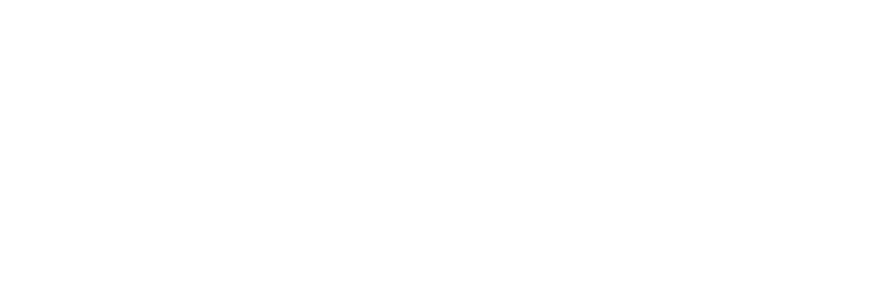
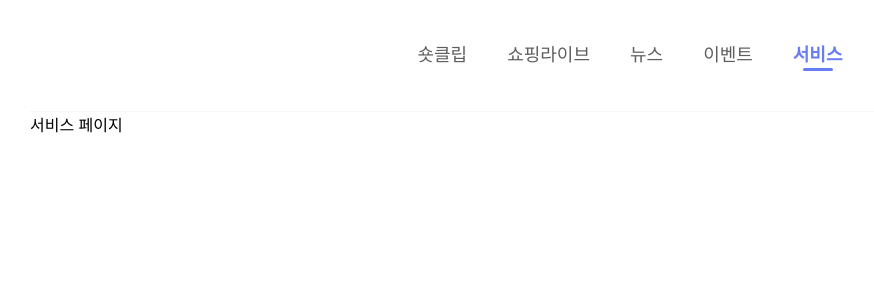
Before and after one commit to livbee-project/front-end-react, a React (Vite) app in the folder livbee-project/: page /service in a window 1280 px wide. Before the commit this address had no page. Shown: the top 300 px of the page, without its empty margins (10-884 px from the left). Built offline with nearby package versions, Linux system fonts and the light colour scheme; a web font is replaced by a local one.

Commit message:
251104 > front-end > react > 홈 > 상단 탭 컴포넌트 추가 및 적용

```diff
--- a/livbee-project/src/app/Router.tsx
+++ b/livbee-project/src/app/Router.tsx
@@ -1,12 +1,44 @@
 import { BrowserRouter, Routes, Route } from 'react-router-dom';
 import Home from '../presentation/pages/Home';
 import '../presentation/styles/global.css';
+// (추가) 방금 생성한 레이아웃 컴포넌트를 import합니다.
+import TopNavLayout from '../presentation/layouts/TopNavLayout';
 
 const AppRouter = () => (
   <BrowserRouter>
-    <div className="app-container">
+    {/*
+      (수정) .app-container를 <Home /> 내부가 아닌 라우터의 최상위로 이동시켰습니다.
+      Flutter의 max-width 1200px를 모든 페이지에 일관되게 적용합니다.
+    */}
+    <div className="app-container" style={{ height: '100vh' }}>
       <Routes>
-        <Route path="/" element={<Home />} />
+        {/*
+          --- (수정) 중첩 라우트(Shell Route) 적용 ---
+
+          1. 부모 <Route>가 TopNavLayout을 렌더링합니다.
+             이 부모 <Route>는 path가 없습니다.
+        */}
+        <Route element={<TopNavLayout />}>
+          {/*
+            2. 자식 <Route>들
+            이제 이 경로들은 <TopNavLayout>의 <Outlet /> 내부에 렌더링됩니다.
+            Flutter 라우터의 자식 경로들을 참고했습니다.
+          */}
+          <Route path="/" element={<Home />} />
+
+          {/* (추가) 탭바에 있는 나머지 페이지들의 라우트 (임시) */}
+          <Route path="/clips" element={<div>클립 페이지</div>} />
+          <Route path="/live" element={<div>쇼핑라이브 페이지</div>} />
+          <Route path="/news" element={<div>뉴스 페이지</div>} />
+          <Route path="/event" element={<div>이벤트 페이지</div>} />
+          <Route path="/service" element={<div>서비스 페이지</div>} />
+        </Route>
+
+        {/*
+          (참고) 만약 /login 처럼 탭바가 *없는* 페이지를 만든다면,
+          이 <Route> 그룹 밖에 별도로 선언하면 됩니다.
+        */}
+        {/* <Route path="/login" element={<div>로그인 페이지</div>} /> */}
       </Routes>
     </div>
   </BrowserRouter>
--- /dev/null
+++ b/livbee-project/src/presentation/components/TopTabBar.tsx
@@ -0,0 +1,128 @@
+import React from 'react';
+import { useLocation, useNavigate } from 'react-router-dom';
+// global.css의 CSS 변수(색상)와 .hide-scrollbar 클래스를 사용합니다.
+import '../styles/global.css';
+
+/**
+ * Flutter 원본의
+ * 탭 메뉴 데이터를 React 상수로 정의
+ */
+const TABS = [
+    { label: '숏클립', path: '/clips' },
+    { label: '쇼핑라이브', path: '/live' },
+    { label: '뉴스', path: '/news' },
+    { label: '이벤트', path: '/event' },
+    { label: '서비스', path: '/service' },
+];
+
+/**
+ * Flutter 원본의
+ * "준비중" 경로 데이터를 React 상수로 정의
+ */
+const COMING_SOON_PATHS = ['/live', '/event', '/service'];
+
+/**
+ * 앱 상단에 고정되는 탭 네비게이션 바 컴포넌트
+ * Flutter의 CommonTopTabBar 위젯에 해당합니다.
+ */
+const TopTabBar: React.FC = () => {
+    // 1. React Router의 훅을 사용하여 현재 경로와 네비게이션 함수를 가져옵니다.
+    const location = useLocation();
+    const navigate = useNavigate();
+
+    /**
+     * 2. 탭 클릭 시 실행될 핸들러
+     */
+    const handleTabClick = (path: string) => {
+        // Flutter 원본의 "준비중" 토스트 로직
+        if (COMING_SOON_PATHS.includes(path)) {
+            // (React에는 공통 Toast가 없으므로 임시로 alert 사용)
+            alert('준비중인 기능입니다.');
+        } else {
+            // Flutter의 context.go(path) 로직
+            navigate(path);
+        }
+    };
+
+    // --- 3. 스타일 정의 ---
+
+    /** 가로 스크롤 컨테이너 스타일 (Flutter의 SingleChildScrollView) */
+    const containerStyle: React.CSSProperties = {
+        width: '100%',
+        backgroundColor: 'var(--white)',
+        borderBottom: '1px solid #F7F8FA', // --background-color
+        display: 'flex',
+        overflowX: 'auto', // 가로 스크롤 활성화
+        overflowY: 'hidden',
+        boxSizing: 'border-box',
+    };
+
+    /** (추가) 탭 버튼들을 감싸서 중앙 정렬시키는 래퍼 */
+    const innerWrapperStyle: React.CSSProperties = {
+        display: 'flex',
+        alignItems: 'center',
+        margin: '0 auto', // (핵심) 이 부분이 탭 그룹을 중앙 정렬시킴
+        padding: '0 12px', // container의 좌우 패딩을 여기로 이동
+        flexShrink: 0, // 스크롤 시 찌그러지지 않도록
+    };
+
+    /** 개별 탭 버튼 (TextButton) 스타일 */
+    const tabButtonStyle: React.CSSProperties = {
+        background: 'none',
+        border: 'none',
+        padding: '40px 20px',
+        cursor: 'pointer',
+        display: 'flex',
+        flexDirection: 'column',
+        alignItems: 'center',
+        justifyContent: 'center',
+        flexShrink: 0, // 가로 스크롤 시 탭이 찌그러지지 않도록 설정
+    };
+
+    // --- 4. 렌더링 ---
+    return (
+        // 1. 스크롤 컨테이너
+        <div style={containerStyle} className="hide-scrollbar">
+            {/* 2. (추가) 중앙 정렬 래퍼 */}
+            <div style={innerWrapperStyle}>
+                {TABS.map((tab) => {
+                    const isActive = location.pathname === tab.path;
+
+                    /** (수정) 탭 텍스트 스타일 */
+                    const textStyle: React.CSSProperties = {
+                        // (수정) 14px -> var(--h2) (18px)
+                        fontSize: 'var(--h2)',
+                        // (수정) 비활성 색상: var(--black) -> var(--dark-gray)
+                        // (수정) 비활성 굵기: normal (유지)
+                        color: isActive ? 'var(--primary)' : 'var(--dark-gray)',
+                        fontWeight: isActive ? 'bold' : 'normal',
+                    };
+
+                    /** 하단 밑줄 스타일 (변경 없음) */
+                    const underlineStyle: React.CSSProperties = {
+                        marginTop: 2,
+                        height: 3,
+                        width: 30,
+                        backgroundColor: isActive ? 'var(--primary)' : 'transparent',
+                        borderRadius: 3,
+                    };
+
+                    return (
+                        <button
+                            key={tab.path}
+                            style={tabButtonStyle}
+                            onClick={() => handleTabClick(tab.path)}
+                        >
+                            <span style={textStyle}>{tab.label}</span>
+                            <div style={underlineStyle} />
+                        </button>
+                    );
+                })}
+            </div>
+            {/* --- 중앙 정렬 래퍼 종료 --- */}
+        </div>
+        /* --- 스크롤 컨테이너 종료 --- */
+    );
+};
+
+export default TopTabBar;
--- /dev/null
+++ b/livbee-project/src/presentation/layouts/TopNavLayout.tsx
@@ -0,0 +1,29 @@
+import React from 'react';
+import { Outlet } from 'react-router-dom';
+import TopTabBar from '../components/TopTabBar'; // 방금 만든 탭바
+
+/**
+ * 상단 탭바(TopTabBar)를 포함하는 레이아웃 셸(Shell)입니다.
+ * 이 라우트의 자식(children) 경로는 모두 <Outlet /> 위치에 렌더링됩니다.
+ * Flutter의 TopBarShellScreen과 동일한 역할입니다.
+ */
+const TopNavLayout: React.FC = () => {
+  return (
+    // Flutter의 Column[TabBar, Expanded(child)] 레이아웃과 동일하게 구현
+    <div style={{ display: 'flex', flexDirection: 'column', height: '100%' }}>
+      {/* 1. 상단 탭바 (고정) */}
+      <TopTabBar />
+
+      {/* 2. 실제 페이지 내용 (교체됨) */}
+      {/*
+        <Outlet />은 react-router-dom이 제공하는 컴포넌트로,
+        자식 라우트(예: <Home />, <ClipsPage />)가 렌더링될 위치를 지정합니다.
+      */}
+      <main style={{ flex: 1, overflowY: 'auto' }}>
+        <Outlet />
+      </main>
+    </div>
+  );
+};
+
+export default TopNavLayout;
```
